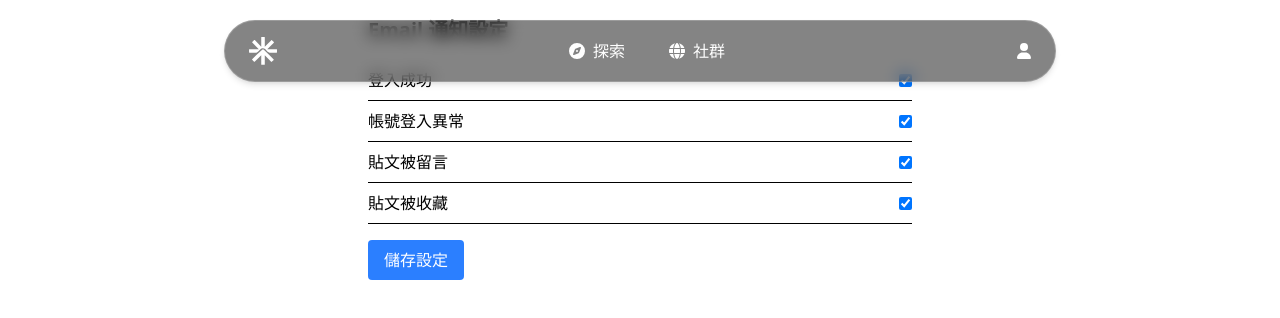
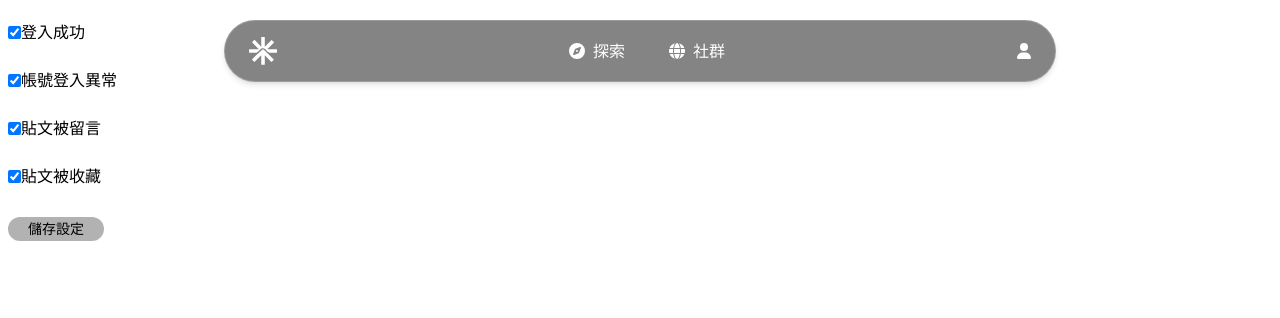
Before and after one commit to Tripfolio/TripfolioFrontEnd, a Vue app: page /emailSettings in a window 1280 px wide. Shown: the top 318 px of the page. Built offline with nearby package versions, Linux system fonts and the light colour scheme; no server answers.

Commit message:
feat:EmailSettings style
修改email通知設定頁面樣式

```diff
--- a/src/views/EmailSettings.vue
+++ b/src/views/EmailSettings.vue
@@ -1,19 +1,18 @@
 <template>
-  <div class="p-4 max-w-xl mx-auto">
-    <h2 class="text-xl font-bold mb-4">Email 通知設定</h2>
+  <div class="p-2 max-w-xl">
     <div v-if="loading">載入中...</div>
     <div v-else>
       <div
         v-for="(_value, key) in preferences"
         :key="key"
-        class="flex items-center justify-between py-2 border-b"
+        class="flex items-center py-3"
       >
+        <input type="checkbox" v-model="preferences[key]" />
         <span>{{ labels[key] }}</span>
-        <input type="checkbox" v-model="preferences[key]" />
       </div>
       <button
         @click="savePreferences"
-        class="mt-4 px-4 py-2 bg-blue-500 text-white rounded"
+        class="text-gray text-sm cursor-pointer bg-black/30 rounded-full px-5 py-0.5 relative top-4"
       >
         儲存設定
       </button>
```
